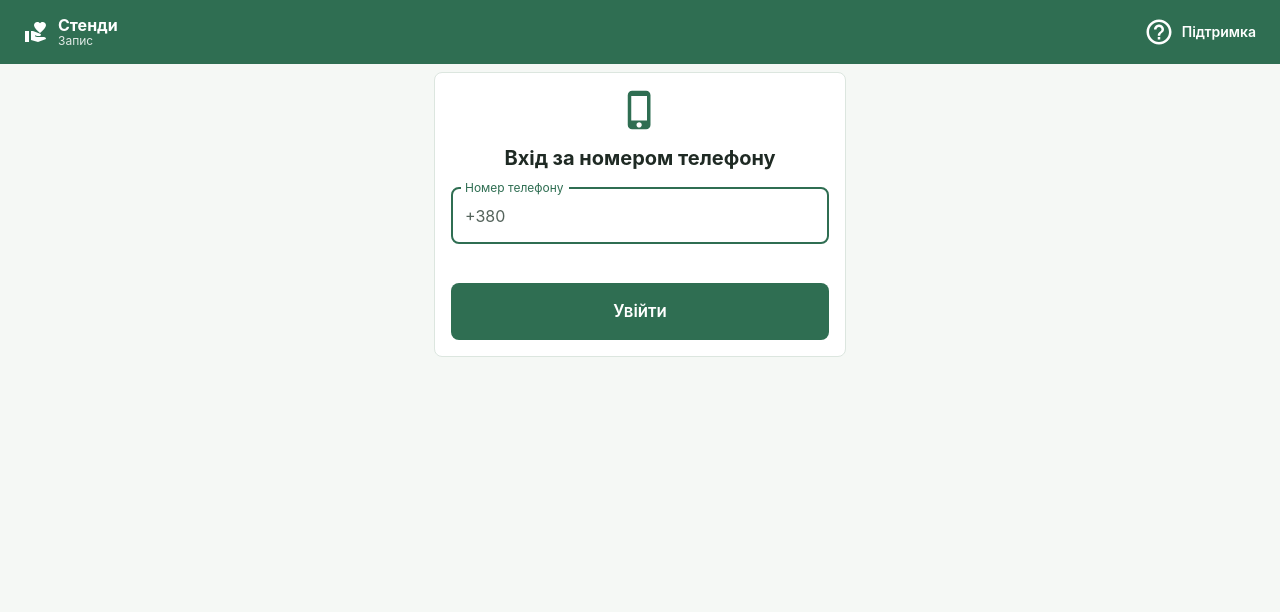
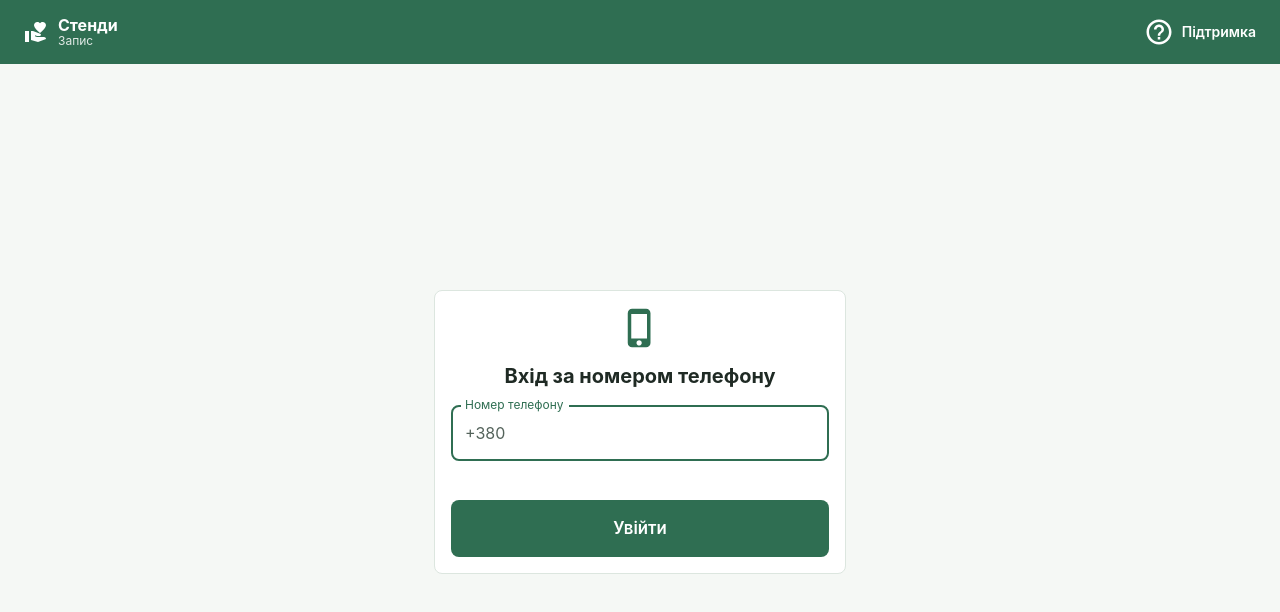
Before and after one commit to OleksandrShchur/Stand, a React (Vite) app in the folder stand.client/: page /login in a window 1280 px wide. Shown: the top 612 px of the page. Built offline with nearby package versions, Linux system fonts and the light colour scheme; no server answers.

Commit message:
put login card in the middle of the screen

```diff
--- a/stand.client/src/features/auth/UserLoginPage.tsx
+++ b/stand.client/src/features/auth/UserLoginPage.tsx
@@ -53,9 +53,9 @@ export default function UserLoginPage() {
     };
 
     return (
-        <Box sx={{ minHeight: '100vh', bgcolor: 'background.default' }}>
+        <Box sx={{ minHeight: '100vh', '@supports (min-height: 100dvh)': { minHeight: '100dvh' }, display: 'flex', flexDirection: 'column', bgcolor: 'background.default' }}>
             <BrandHeader />
-            <Container maxWidth="xs" sx={pagePadding}>
+            <Container maxWidth="xs" sx={{ ...pagePadding, py: 2, flex: 1, display: 'flex', flexDirection: 'column', justifyContent: 'center' }}>
                 <Card variant="outlined">
                     <CardContent>
                         <Box sx={{ textAlign: 'center', mb: 2 }}>
```
